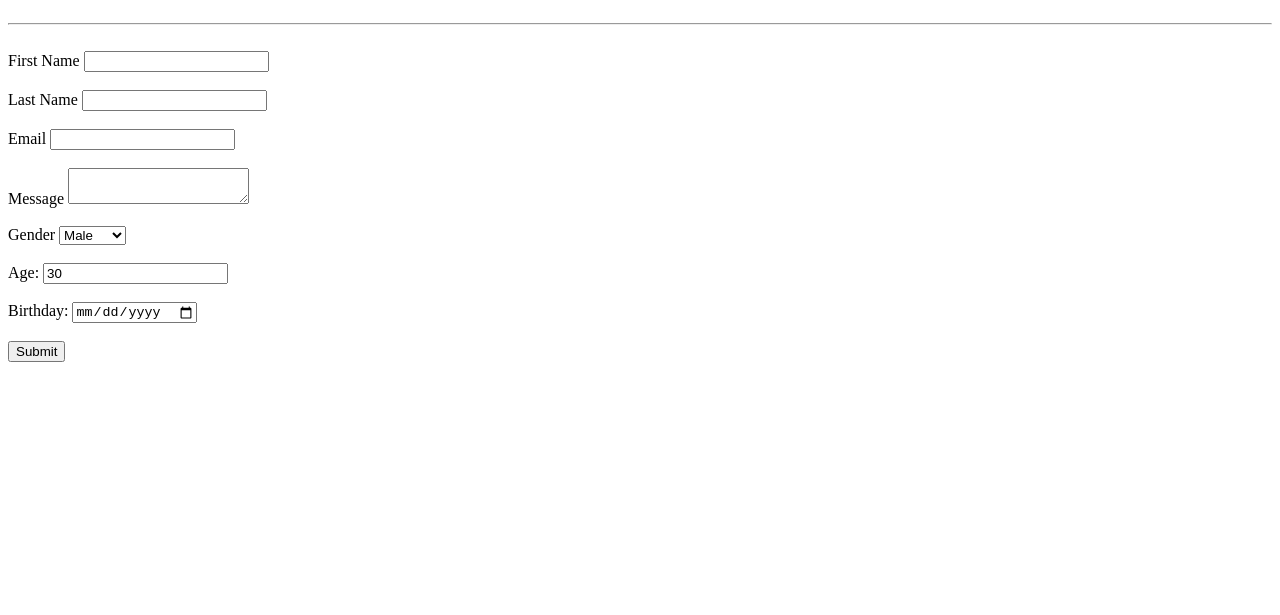
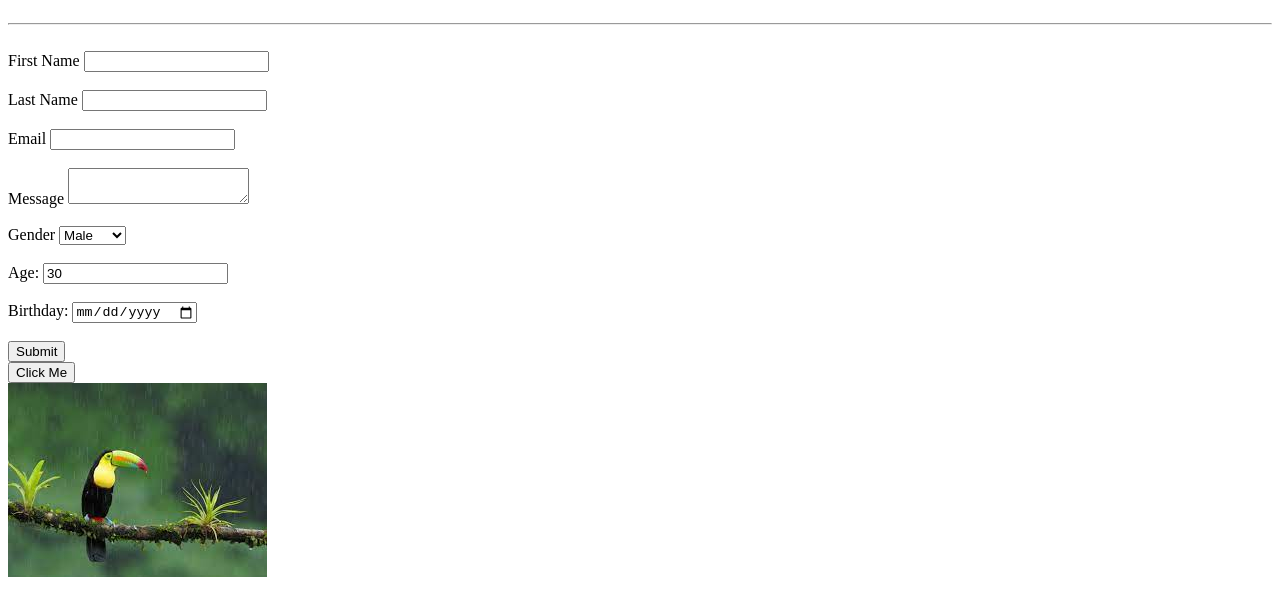
Before and after one commit to mattbeaver/first-github-project, a plain HTML site: page index.html in a window 1280 px wide. Shown: the part 713-1328 px from the top of the page. Before the commit the page ends 1083 px from the top, so only its background shows below. Drawn offline with Linux system fonts and the light colour scheme.

Commit message:
added image

```diff
--- a/index.html
+++ b/index.html
@@ -121,5 +121,12 @@
 
     </form>
 
+    <!-- Button -->
+    <button>Click Me</button>
+    <br>
+    <!-- Image -->
+    <img  src="images/sample.jpg"  alt="My Sample Image">
+
+    <div style="margin-top:500px"></div>
     </body>
 </html>
```
Also changed, not shown: images/sample.jpg (added).
